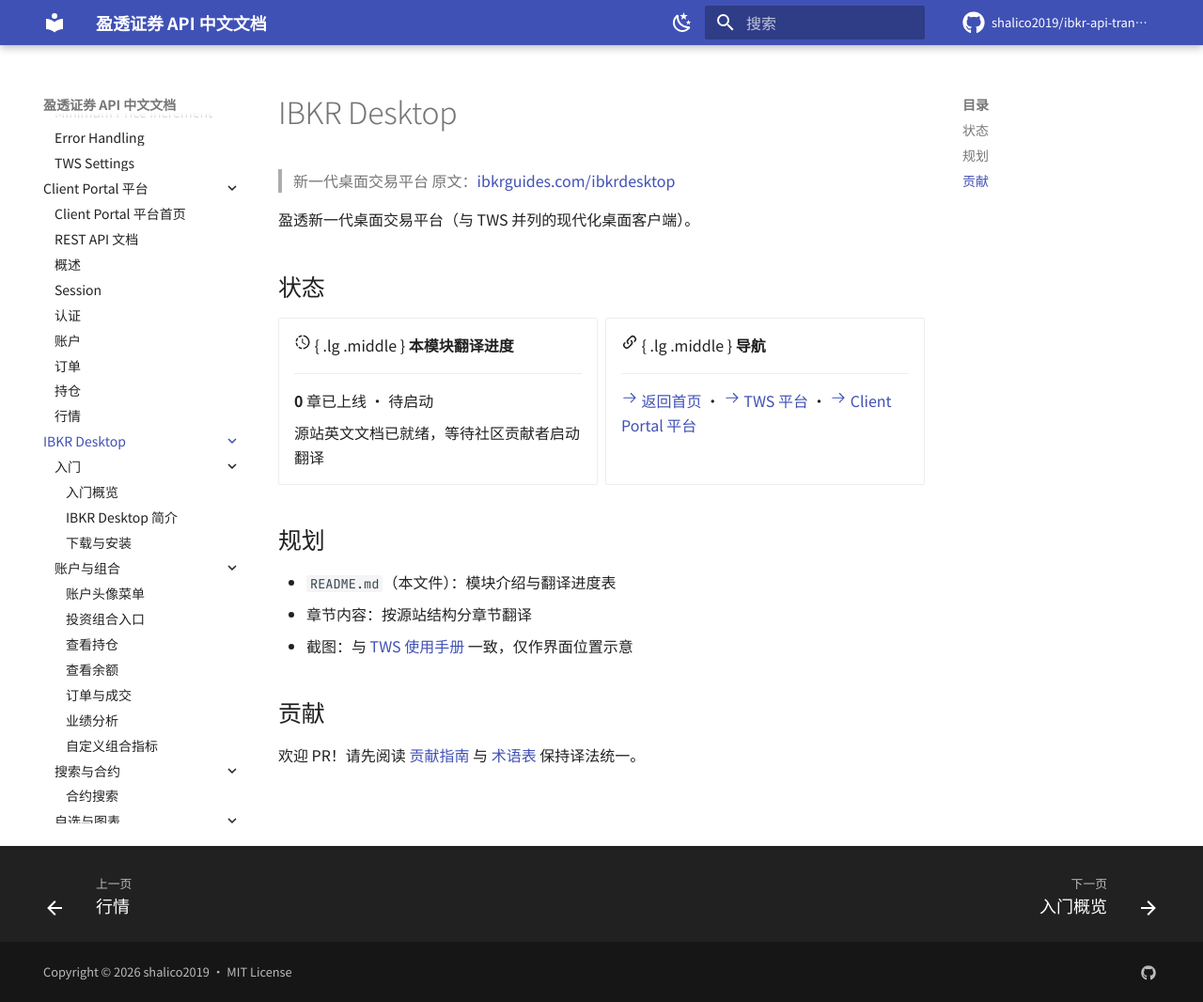
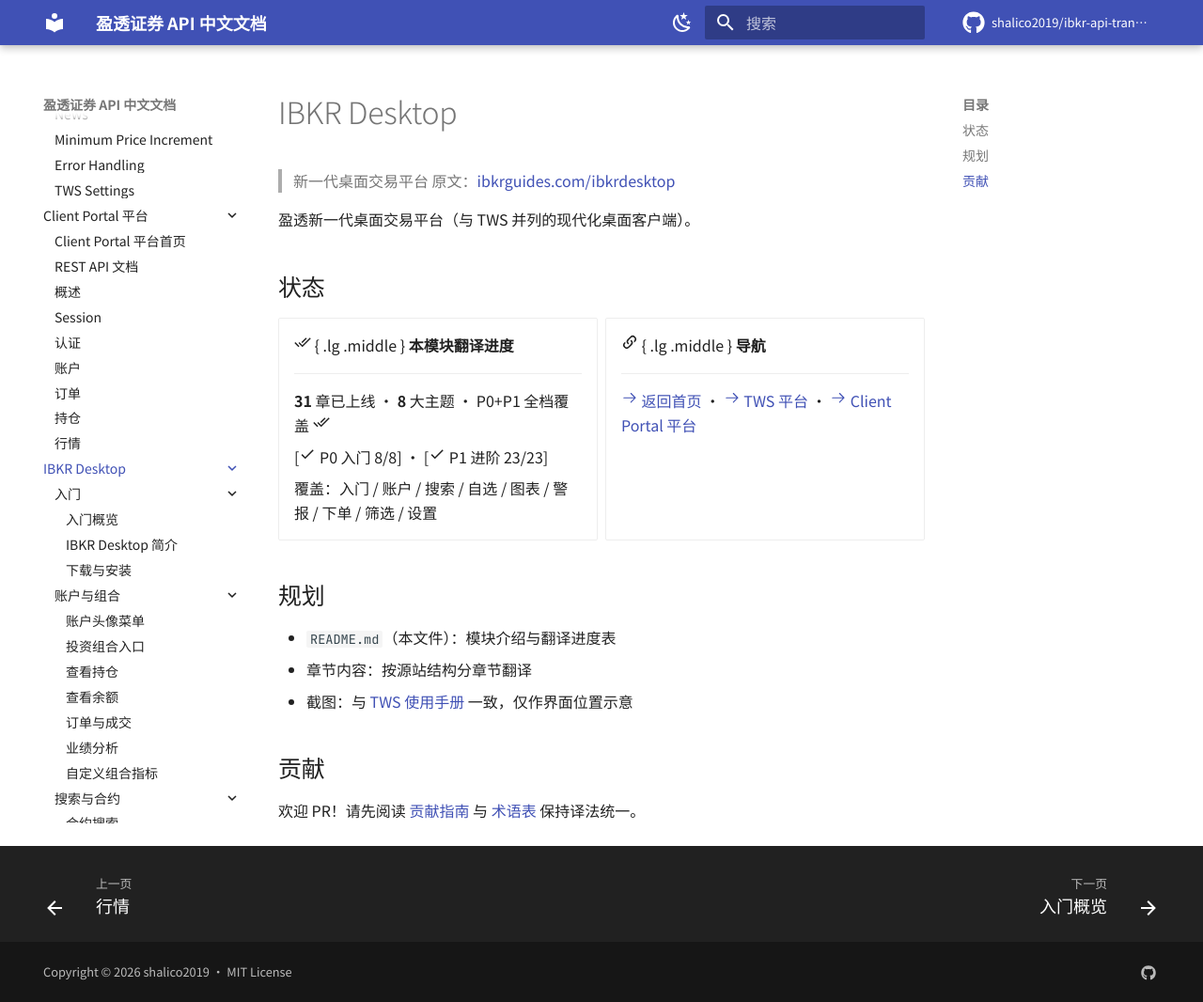
Before and after one commit to shalico2019/ibkr-api-translation, an MkDocs documentation site: the page built from docs/ibkrdesktop/README.md, in a window 1280 px wide and 1066 px high. Shown: the whole window at 94% size. Built offline with MkDocs 1.6.1 and Material for MkDocs 9.7.7, drawn with Linux system fonts in a browser that asks for light colours; comment, search, counter and statistics services are not loaded.

Commit message:
docs(ibkrdesktop): README 翻译进度从 '0 章待启动' 更新为 '31 章 P0+P1 全档'
之前 README 状态是 mavis-team 启动前的占位文本 ("0 章已上线 · 待启动"), 与现在实际完成度不符. 跟首页 grid 卡片 / nav 同步更新.

mkdocs --strict: 0 警告 ✅

```diff
--- a/docs/ibkrdesktop/README.md
+++ b/docs/ibkrdesktop/README.md
@@ -9,13 +9,15 @@
 
 <div class="grid cards" markdown>
 
--   :material-progress-clock: { .lg .middle } **本模块翻译进度**
+-   :material-check-all: { .lg .middle } **本模块翻译进度**
 
     ---
 
-    **0** 章已上线 · 待启动
+    **31** 章已上线 · **8** 大主题 · P0+P1 全档覆盖 :material-check-all:
 
-    源站英文文档已就绪，等待社区贡献者启动翻译
+    [:material-check: P0 入门 8/8] · [:material-check: P1 进阶 23/23]
+
+    覆盖：入门 / 账户 / 搜索 / 自选 / 图表 / 警报 / 下单 / 筛选 / 设置
 
 -   :material-link-variant: { .lg .middle } **导航**
 
```
